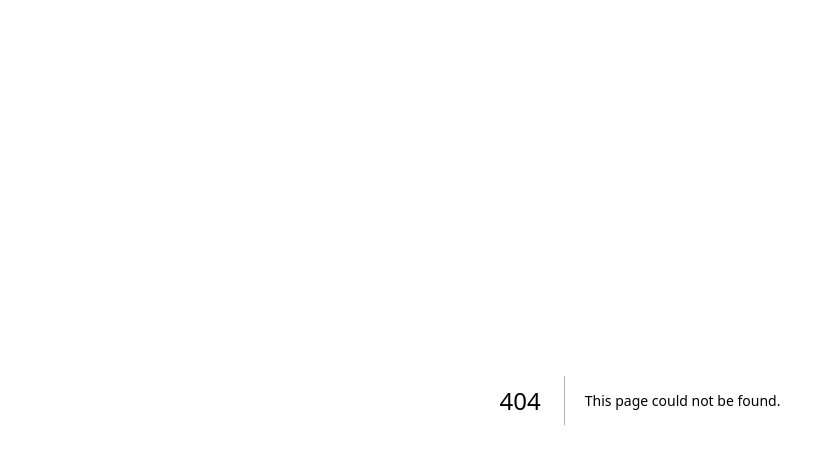
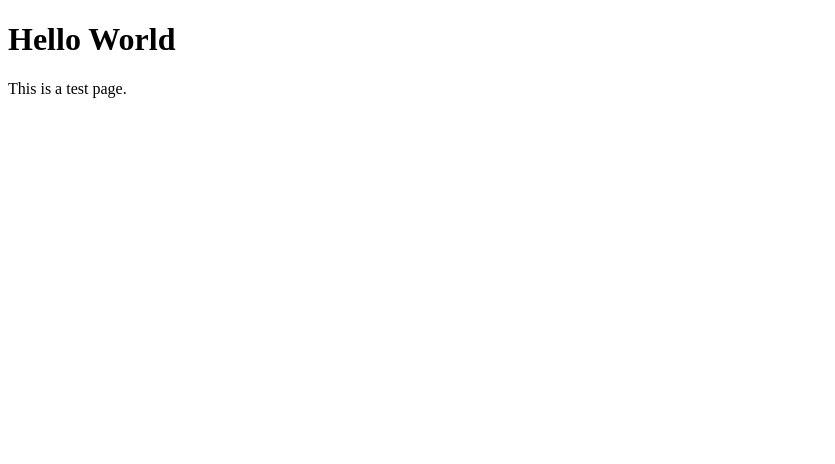
Before and after one commit to Riochin/LunchJAM, a Next.js app in the folder frontend/: page /test in a window 1280 px wide. Before the commit this address had no page. Shown: the top 464 px of the page, without its empty margins (0-835 px from the left). Built offline with nearby package versions, Linux system fonts and the light colour scheme.

Commit message:
Add: test page

```diff
--- /dev/null
+++ b/frontend/pages/test.tsx
@@ -0,0 +1,12 @@
+import React from "react";
+
+const TestPage: React.FC = () => {
+  return (
+    <div>
+      <h1>Hello World</h1>
+      <p>This is a test page.</p>
+    </div>
+  );
+};
+
+export default TestPage;
```
